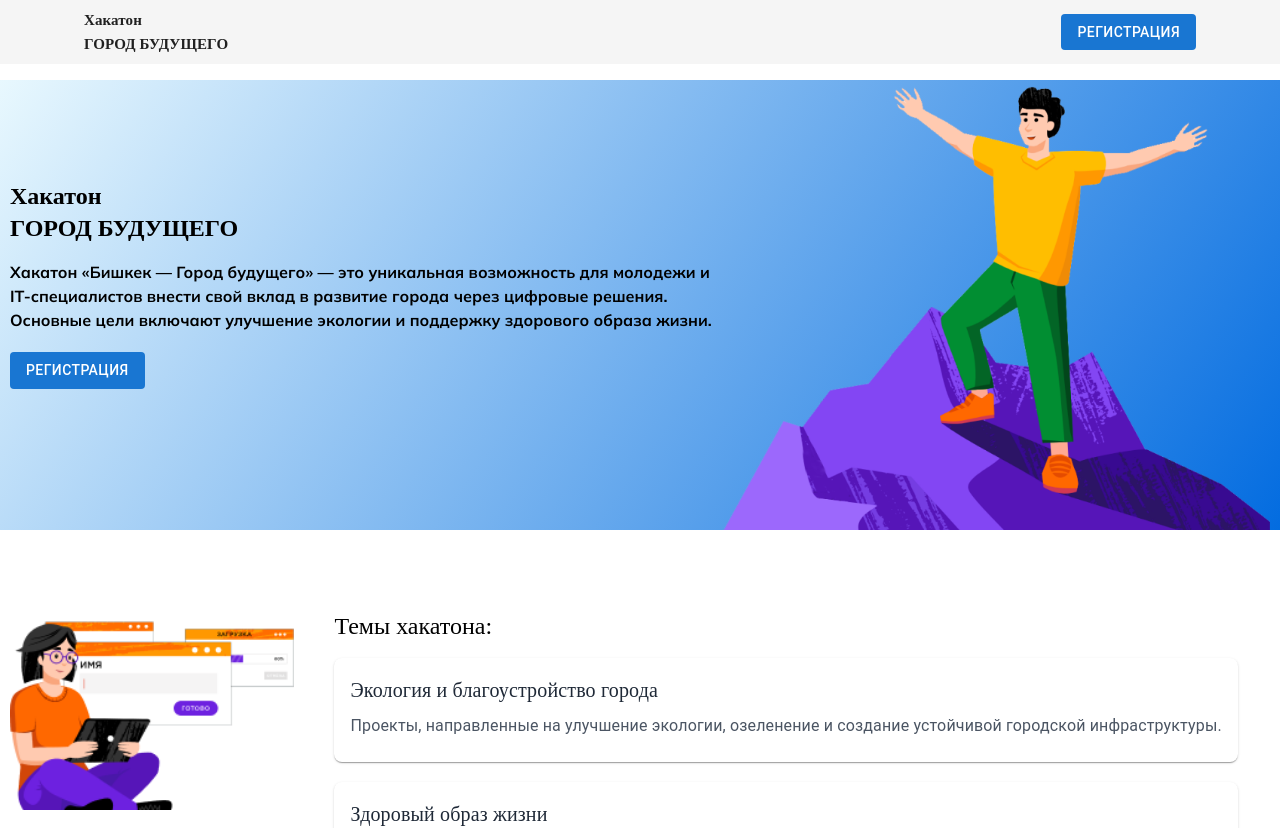
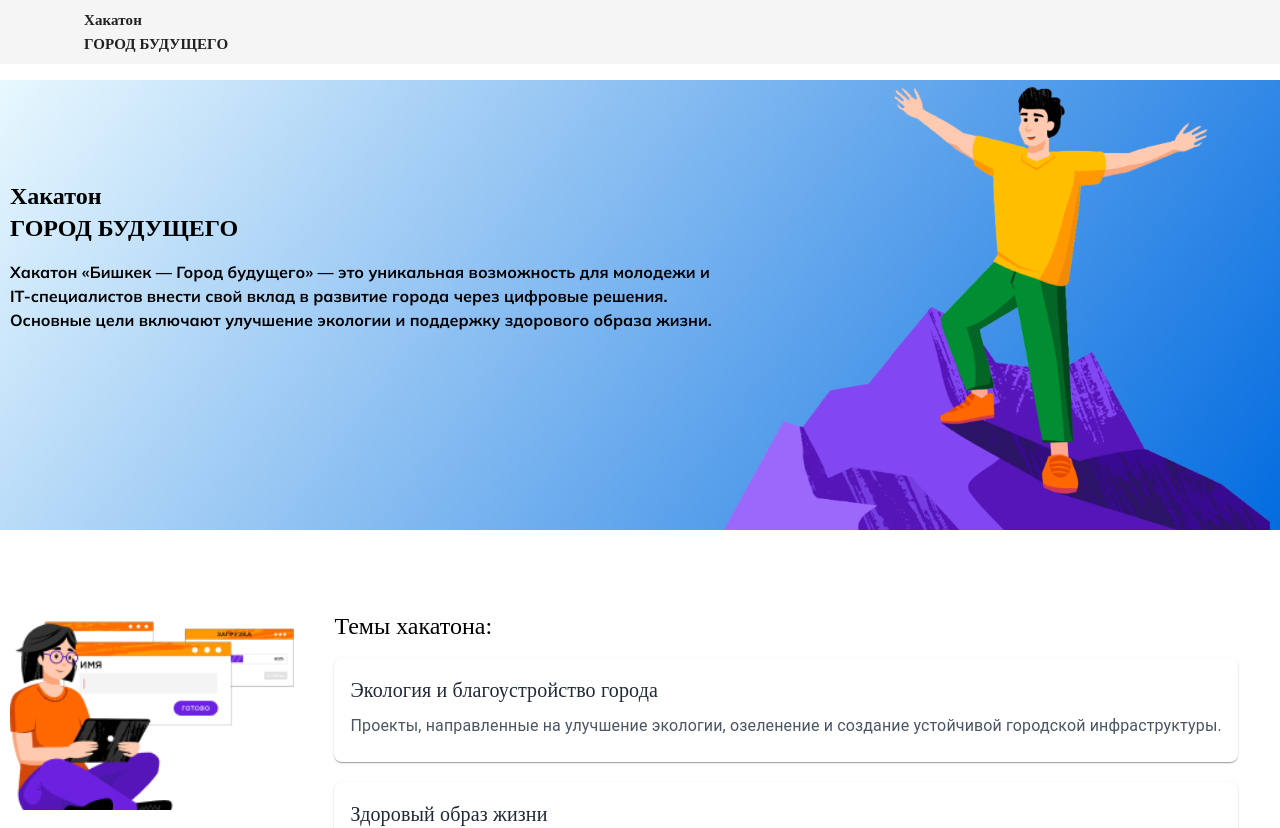
Before and after one commit to KanybekovMaksat/comtehno-hackathon, a React (Vite) app: page / in a window 1280 px wide. Shown: the top 828 px of the page. Built offline with nearby package versions, Linux system fonts and the light colour scheme; a web font is replaced by a local one.

Commit message:
feat: locked register

```diff
--- a/src/App.jsx
+++ b/src/App.jsx
@@ -19,7 +19,7 @@ const App = () => {
       <div>
         <Routes>
           <Route path="/" element={<Home />} />
-          <Route path="/register" element={<Register />} />
+          {/* <Route path="/register" element={<Register />} /> */}
         </Routes>
       </div>
     </Router>
--- a/src/components/Header.jsx
+++ b/src/components/Header.jsx
@@ -18,9 +18,9 @@ const Header = () => {
             </Typography>
           </Box>
           <Box className="header_box">
-            <Button  onClick={handleRegister} variant="contained" className="shadow-none">
+            {/* <Button  onClick={handleRegister} variant="contained" className="shadow-none">
               Регистрация
-            </Button>
+            </Button> */}
           </Box>
         </Toolbar>
       </Container>
--- a/src/components/Intro.jsx
+++ b/src/components/Intro.jsx
@@ -22,9 +22,9 @@ const Intro = () => {
               через цифровые решения. Основные цели включают улучшение экологии
               и поддержку здорового образа жизни.
             </p>
-            <Button onClick={handleRegister} variant="contained" className="shadow-none">
+            {/* <Button onClick={handleRegister} variant="contained" className="shadow-none">
               Регистрация
-            </Button>
+            </Button> */}
           </div>
           <img
             src="/intro.png"
```
